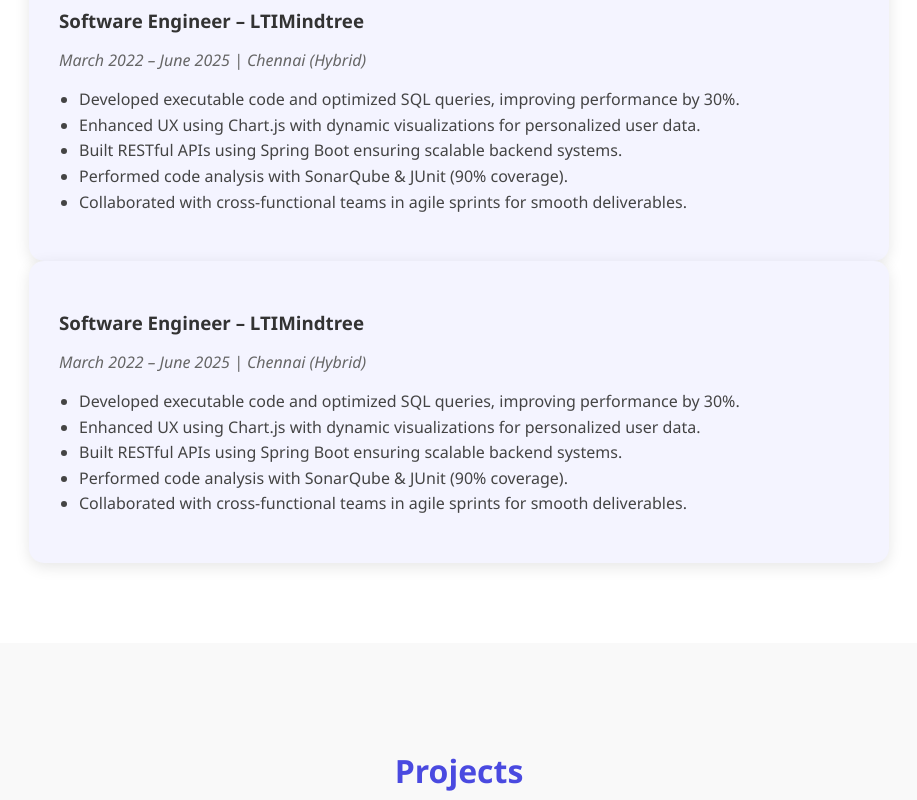
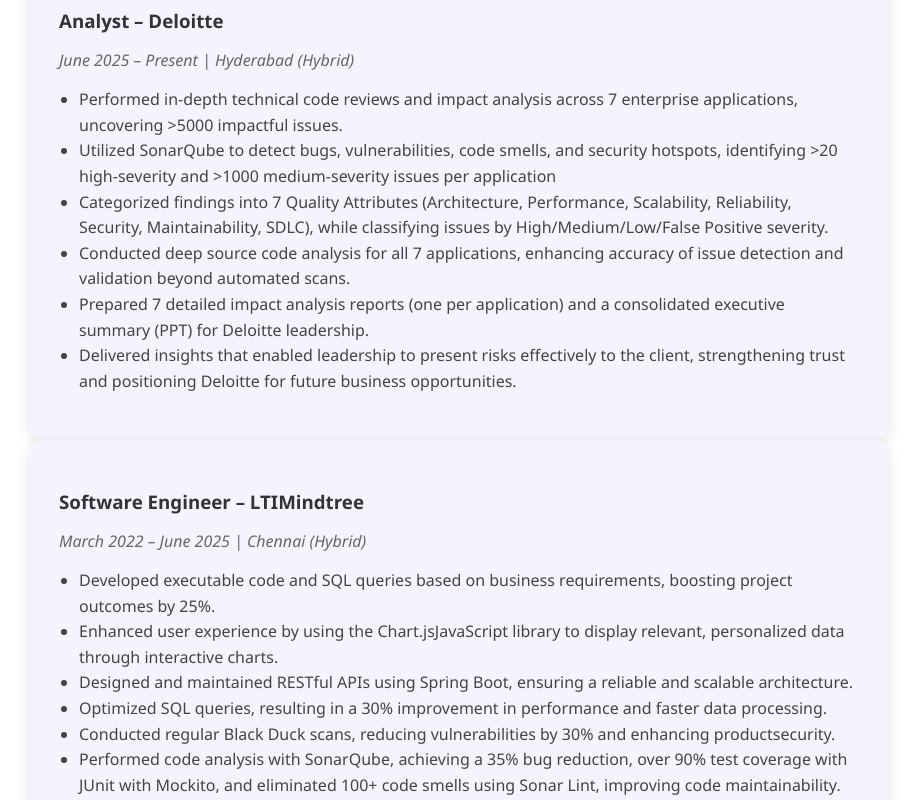
Before and after one commit to pratap8/pratap-portfolio, a React (Create React App) app: page / in a window 1280 px wide. Shown: the part 1220-2020 px from the top of the page, without its empty margins (181-1098 px from the left). Built offline with nearby package versions, Linux system fonts and the light colour scheme.

Commit message:
Initial portfolio commit

```diff
--- a/src/components/Experience.jsx
+++ b/src/components/Experience.jsx
@@ -7,25 +7,48 @@
       <h2 className="section-title">Experience</h2>
 
       <div className="experience-card">
-        <h3>Software Engineer – LTIMindtree</h3>
-        <p className="duration">March 2022 – June 2025 | Chennai (Hybrid)</p>
+        <h3>Analyst – Deloitte</h3>
+        <p className="duration">June 2025 – Present | Hyderabad (Hybrid)</p>
         <ul>
-          <li>Developed executable code and optimized SQL queries, improving performance by 30%.</li>
-          <li>Enhanced UX using Chart.js with dynamic visualizations for personalized user data.</li>
-          <li>Built RESTful APIs using Spring Boot ensuring scalable backend systems.</li>
-          <li>Performed code analysis with SonarQube & JUnit (90% coverage).</li>
-          <li>Collaborated with cross-functional teams in agile sprints for smooth deliverables.</li>
+          <li>Performed in-depth technical code reviews and impact analysis across 7 enterprise applications, uncovering >5000
+            impactful issues.
+          </li>
+          <li>Utilized SonarQube to detect bugs, vulnerabilities, code smells, and security hotspots, identifying >20 high-severity and
+              >1000 medium-severity issues per application</li>
+          <li>Categorized findings into 7 Quality Attributes (Architecture, Performance, Scalability, Reliability, Security,
+            Maintainability, SDLC), while classifying issues by High/Medium/Low/False Positive severity.</li>
+          <li>Conducted deep source code analysis for all 7 applications, enhancing accuracy of issue detection and validation beyond
+            automated scans.</li>
+          <li>Prepared 7 detailed impact analysis reports (one per application) and a consolidated executive summary (PPT) for
+            Deloitte leadership.</li>
+          <li>Delivered insights that enabled leadership to present risks effectively to the client, strengthening trust and positioning
+            Deloitte for future business opportunities.</li>
         </ul>
       </div>
       <div className="experience-card">
         <h3>Software Engineer – LTIMindtree</h3>
         <p className="duration">March 2022 – June 2025 | Chennai (Hybrid)</p>
         <ul>
-          <li>Developed executable code and optimized SQL queries, improving performance by 30%.</li>
-          <li>Enhanced UX using Chart.js with dynamic visualizations for personalized user data.</li>
-          <li>Built RESTful APIs using Spring Boot ensuring scalable backend systems.</li>
-          <li>Performed code analysis with SonarQube & JUnit (90% coverage).</li>
-          <li>Collaborated with cross-functional teams in agile sprints for smooth deliverables.</li>
+          <li>Developed executable code and SQL queries based on business requirements, boosting project outcomes by
+            25%.</li>
+          <li>Enhanced user experience by using the Chart.jsJavaScript library to display relevant, personalized data through
+            interactive charts.
+          </li>
+          <li>Designed and maintained RESTful APIs using Spring Boot, ensuring a reliable and scalable architecture.
+          </li>
+          <li>Optimized SQL queries, resulting in a 30% improvement in performance and faster data processing.
+          </li>
+          <li>Conducted regular Black Duck scans, reducing vulnerabilities by 30% and enhancing productsecurity.
+          </li>
+
+          <li>Performed code analysis with SonarQube, achieving a 35% bug reduction, over 90% test coverage with JUnit
+            with Mockito, and eliminated 100+ code smells using Sonar Lint, improving code maintainability.
+          </li>
+          <li>Utilized JIRA for comprehensive defect tracking and streamlined issue resolution.
+          </li>
+          <li>Collaborated with cross-functional teamsincluding functional analysts and QA testers to ensure seamless
+            deliverables in each Scrum cycle.
+          </li>
         </ul>
       </div>
     </section>
--- a/src/components/Hero.jsx
+++ b/src/components/Hero.jsx
@@ -11,7 +11,7 @@
           Passionate Java developer with 3+ years of experience building
           scalable and secure backend systems using Spring Boot and modern technologies.
         </p>
-        <a href="#projects" className="cta-button">View My Work</a>
+        <a href="#experience" className="cta-button">View My Experience</a>
       </div>
     </section>
   );
```
